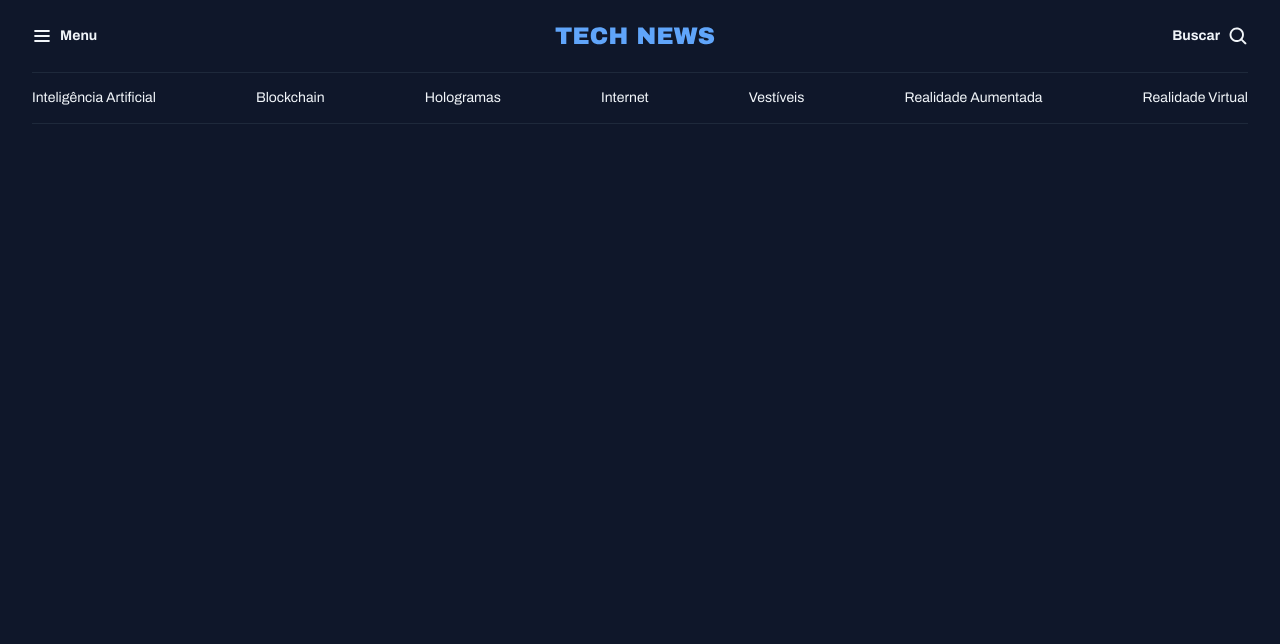
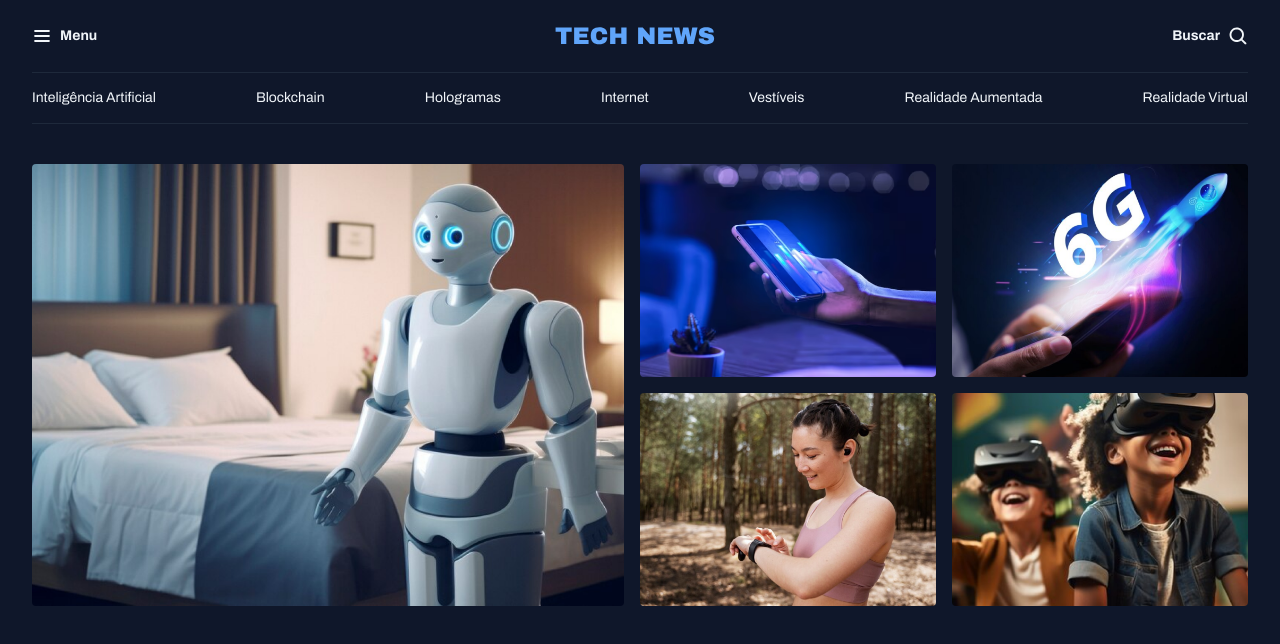
Before and after one commit to AleexCold91/Portal-de-noticias, a plain HTML site: page index.html in a window 1280 px wide. Drawn offline with Linux system fonts and the light colour scheme.

Commit message:
Estruturando a seção destaques

```diff
--- a/index.html
+++ b/index.html
@@ -18,17 +18,20 @@
     <header class="container">
       <nav id="primary" class="grid grid-flow-col">
         <div>
-          <img src="assets/icons/List.svg" alt="ícone de menu">
+          <img src="assets/icons/List.svg" alt="ícone de menu" />
           <strong>Menu</strong>
         </div>
 
         <div>
-          <img src="assets/Logo.svg" alt="TechNews logo">
+          <img src="assets/Logo.svg" alt="TechNews logo" />
         </div>
 
         <div>
           <strong>Buscar</strong>
-          <img src="assets/icons/MagnifyingGlass.svg" alt="ícone de lupa para pesquisa">
+          <img
+            src="assets/icons/MagnifyingGlass.svg"
+            alt="ícone de lupa para pesquisa"
+          />
         </div>
       </nav>
       <nav id="secondary" class="grid grid-flow-col">
@@ -41,5 +44,27 @@
         <a href="#">Realidade Virtual</a>
       </nav>
     </header>
+    <main class="grid container">
+      <section id="featured" class="grid grid-flow-col gap-16">
+        <div>
+          <img src="assets/image/Image 01.png" alt="" />
+        </div>
+
+        <div class="grid grid-cols-2 gap-16">
+          <div>
+            <img src="assets/image/Image 02.png" alt="" />
+          </div>
+          <div>
+            <img src="assets/image/Image 03.png" alt="" />
+          </div>
+          <div>
+            <img src="assets/image/Image 04.png" alt="" />
+          </div>
+          <div>
+            <img src="assets/image/Image 05.png" alt="" />
+          </div>
+        </div>
+      </section>
+    </main>
   </body>
 </html>
--- a/styles/global.css
+++ b/styles/global.css
@@ -41,17 +41,16 @@ h1, h2 , h3 {
    font: inherit;
 }
 
+img {
+    max-width: 100%;
+}
+
 .container {
  max-width: 1280px;
  padding-inline: 32px;
  margin-inline: auto;
 }
 
-/*utility-first */
-.grid {
-    display: grid;
+main {
+  margin-top: 40px;
 }
-
-.grid-flow-col {
-  grid-auto-flow: column;
-}
--- a/styles/index.css
+++ b/styles/index.css
@@ -1,2 +1,4 @@
 @import url(global.css);
+@import url(utility.css);
 @import url(header.css);
+@import url(sections.css);
--- /dev/null
+++ b/styles/sections.css
@@ -0,0 +1,7 @@
+#featured {
+    img {
+    height: 100%;
+    object-fit: cover;
+    border-radius: 4px;
+    }
+}
--- /dev/null
+++ b/styles/utility.css
@@ -0,0 +1,16 @@
+/*utility-first */
+.grid {
+    display: grid;
+}
+
+.grid-flow-col {
+  grid-auto-flow: column;
+}
+
+.grid-cols-2 {
+  grid-template-columns: 1fr 1fr;
+}
+
+.gap-16 {
+  gap: 16px;
+}
```
